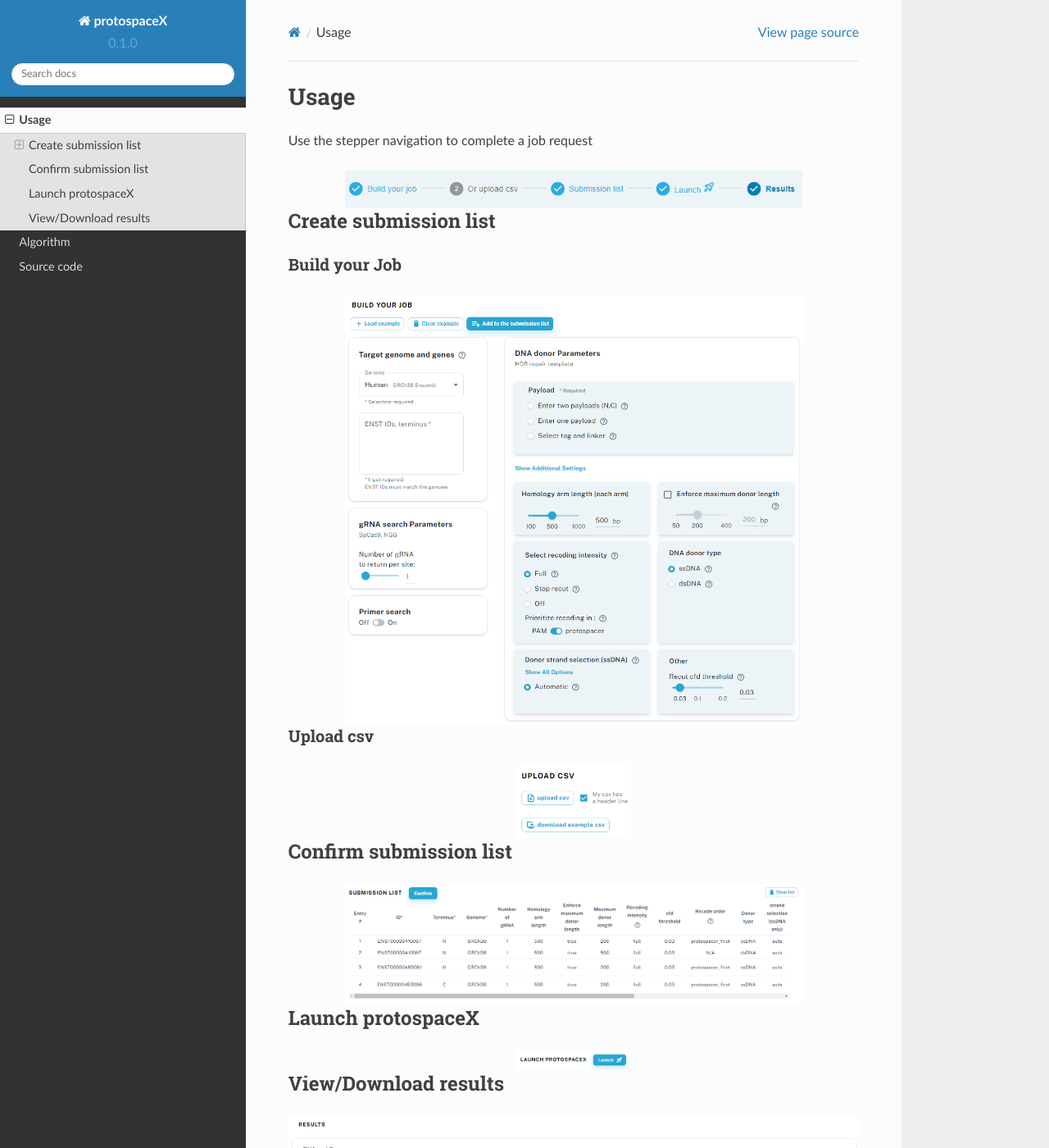
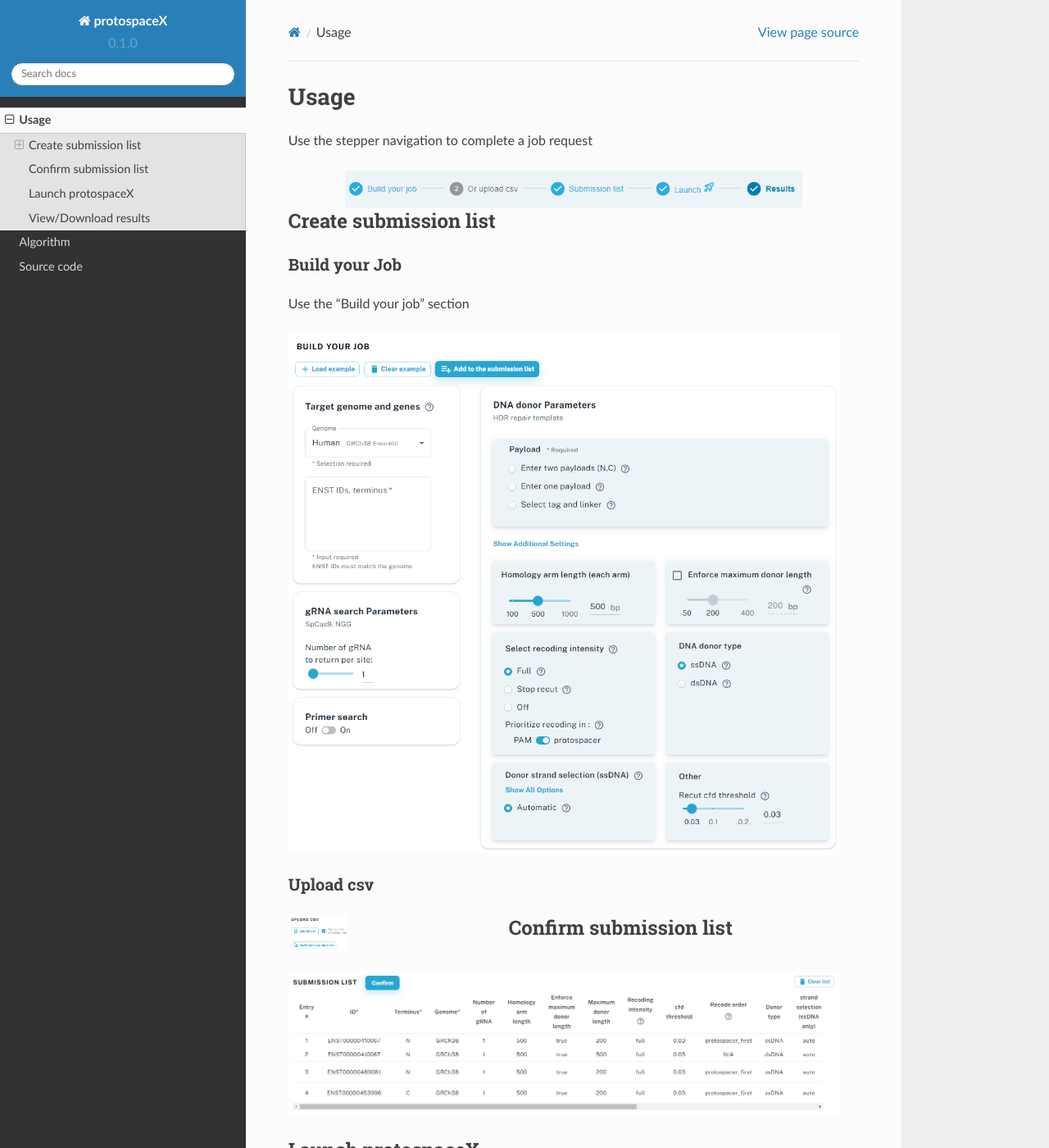
Before and after one commit to duopeng/protoSpaceJAM-readthedocs, a Sphinx documentation site: the page built from docs/source/usage.rst, in a window 1280 px wide and 1400 px high. Shown: the whole window at 82% size. Built offline with Sphinx 7.4.7 and the Read the Docs theme 2.0.0, drawn with Linux system fonts in a browser that asks for light colours; some of the changed text lies outside the part shown.

Commit message:
Update usage.rst

```diff
--- a/docs/source/usage.rst
+++ b/docs/source/usage.rst
@@ -13,41 +13,43 @@
 
 Build your Job
 ~~~~~~~~~~~~~~
+Use the "Build your job" section
+
 .. figure:: /_static/images/BuildYourJob.png
-   :width: 80%
-   :align: center
+   :width: 100%
+   :align: left
    :alt: Build your Job
 
 Upload csv
 ~~~~~~~~~~
 .. figure:: /_static/images/UploadCsv.png
-   :width: 20%
-   :align: center
+   :width: 30%
+   :align: left
    :alt: Upload csv
 
 Confirm submission list
 -------------------------------
 
 .. figure:: /_static/images/SubmissionList.png
-   :width: 80%
-   :align: center
+   :width: 100%
+   :align: left
    :alt: Submission List
 
 Launch protospaceX
 ------------------
 
 .. figure:: /_static/images/launch.png
-   :width: 20%
-   :align: center
+   :width: 30%
+   :align: left
    :alt: launch
 
 
 View/Download results
 ---------------------
 .. figure:: /_static/images/Results.png
-:width: 80%
-:align: center
-:alt: View/Download results
+   :width: 100%
+   :align: left
+   :alt: View/Download results
 
 
 .. autosummary::
```
